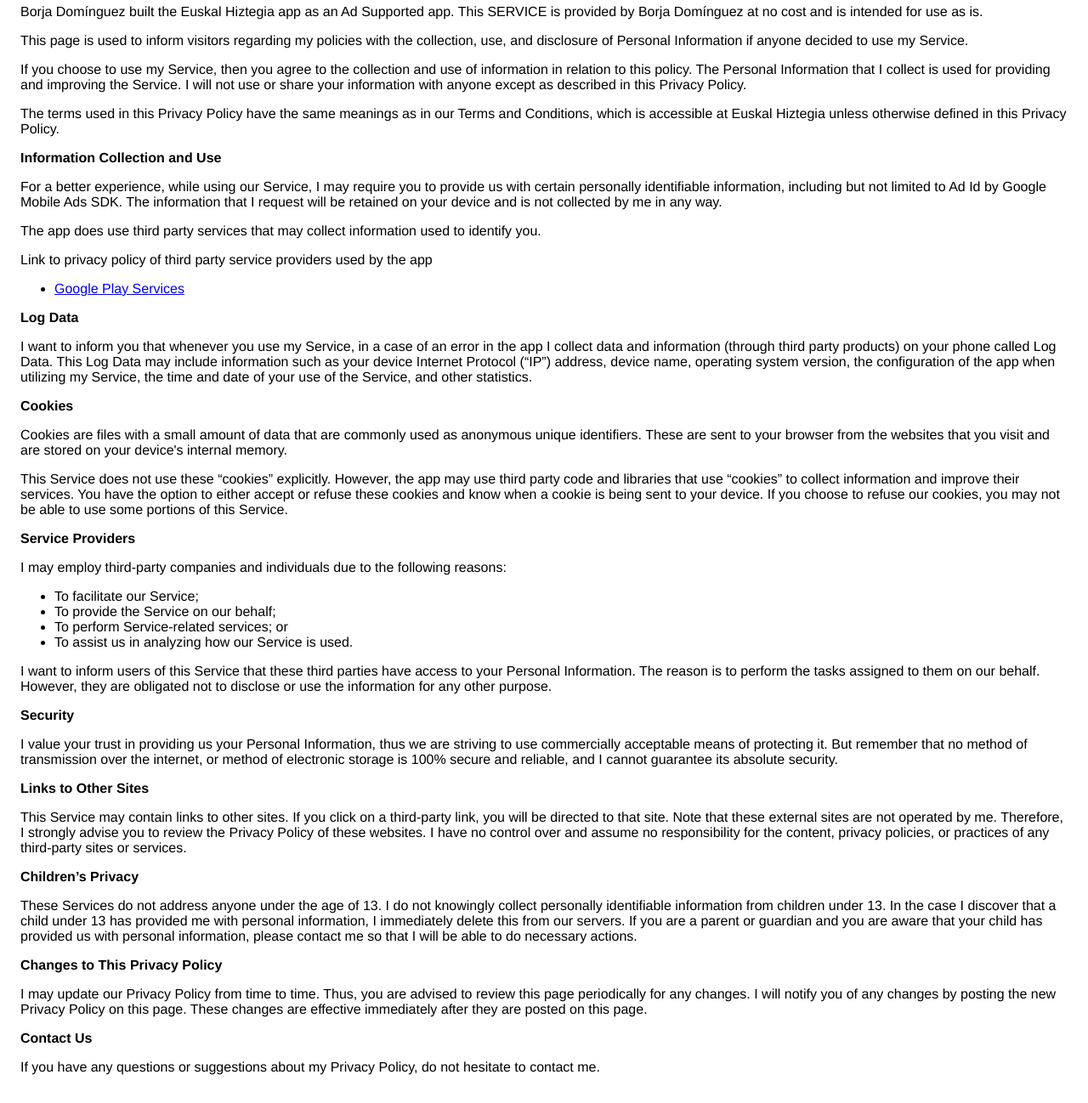
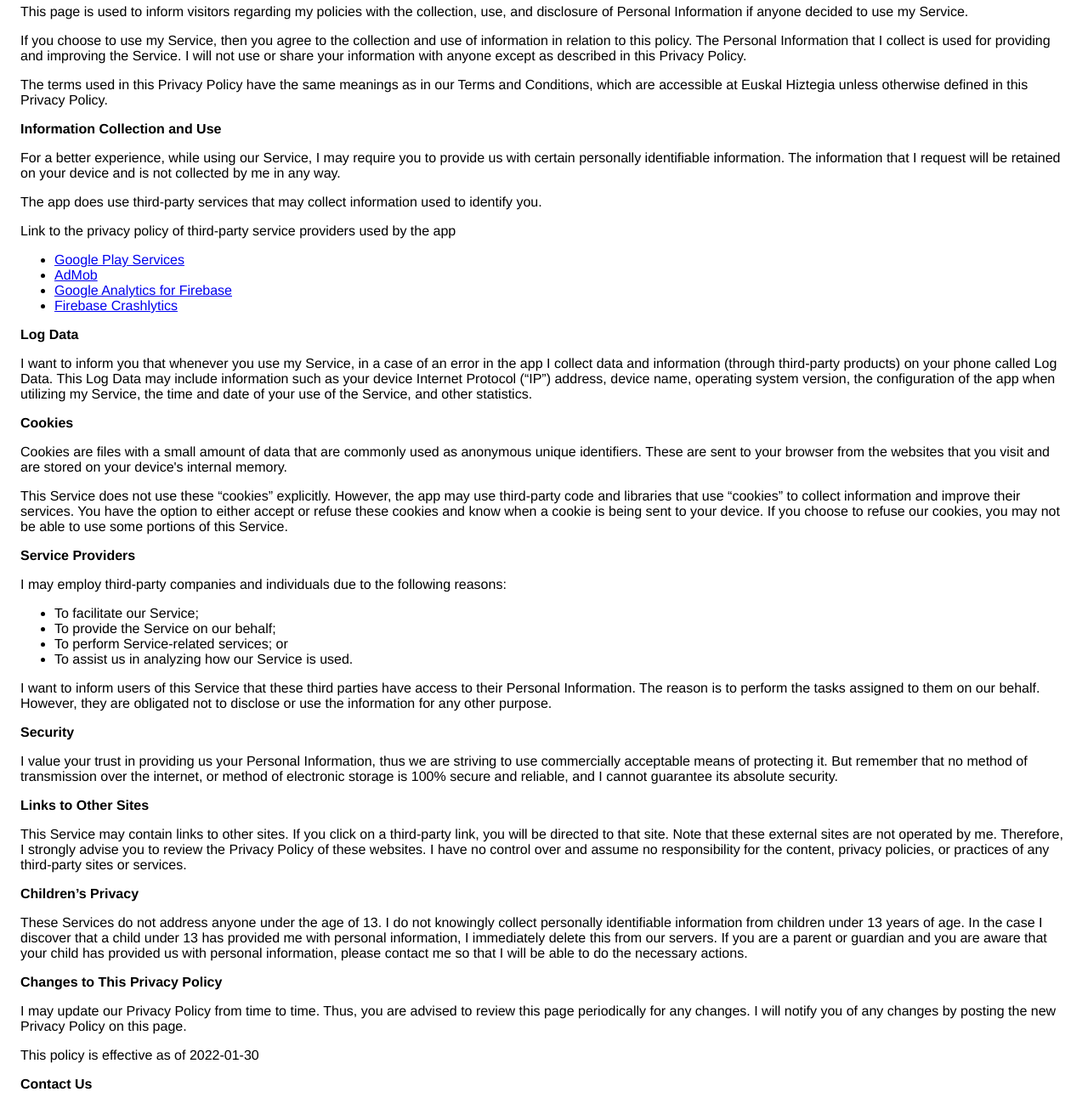
Before and after one commit to bdovaz/euskalhiztegiaprivacypolicy, a plain HTML site: page index.html in a window 1280 px wide. Shown: the part 87-1385 px from the top of the page at 85% size. Drawn offline with Linux system fonts and the light colour scheme.

Commit message:
Update index.html

```diff
--- a/index.html
+++ b/index.html
@@ -1,114 +1,109 @@
 <!DOCTYPE html>
     <html>
     <head>
-		<meta charset="utf-8">
-			<meta name="viewport" content="width=device-width">
+      <meta charset='utf-8'>
+      <meta name='viewport' content='width=device-width'>
       <title>Privacy Policy</title>
-				<style>body{font-family: "Helvetica Neue", Helvetica, Arial, sans-serif; padding:1em;}</style>
+      <style> body { font-family: 'Helvetica Neue', Helvetica, Arial, sans-serif; padding:1em; } </style>
     </head>
     <body>
-				<h2>Privacy Policy</h2>
-				<p> Borja Domínguez built the Euskal Hiztegia app as an Ad Supported app. This SERVICE is provided by Borja Domínguez at no cost and is intended for use as is.
-				</p>
-				<p>This page is used to inform visitors regarding my policies with the collection, use, and
-                    disclosure of Personal Information if anyone decided to use my Service.
-				</p>
-				<p>If you choose to use my Service, then you agree to the collection and use of information in relation
-                    to this policy. The Personal Information that I collect is used for providing and improving the
-                    Service. I will not use or share your information with anyone except as described
-                    in this Privacy Policy.
-				</p>
-				<p>The terms used in this Privacy Policy have the same meanings as in our Terms and Conditions, which is accessible
-                    at Euskal Hiztegia unless otherwise defined in this Privacy Policy.
-				</p>
-				<p>
-					<strong>Information Collection and Use</strong>
-				</p>
-				<p>For a better experience, while using our Service, I may require you to provide us with certain
-                    personally identifiable information, including but not limited to Ad Id by Google Mobile Ads SDK. The information that I request will be retained on your device and is not collected by me in any way.
-				</p>
-				<p>The app does use third party services that may collect information used to identify you.</p>
-				<div>
-					<p>Link to privacy policy of third party service providers used by the app</p>
-					<ul>
-						<li>
-							<a href="https://www.google.com/policies/privacy/" target="_blank">Google Play Services</a>
-						</li>
-					</ul>
-				</div>
-				<p>
-					<strong>Log Data</strong>
-				</p>
-				<p> I want to inform you that whenever you use my Service, in a case of an
-                    error in the app I collect data and information (through third party products) on your phone
-                    called Log Data. This Log Data may include information such as your device Internet Protocol (“IP”) address,
-                    device name, operating system version, the configuration of the app when utilizing my Service,
-                    the time and date of your use of the Service, and other statistics.
-				</p>
-				<p>
-					<strong>Cookies</strong>
-				</p>
-				<p>Cookies are files with a small amount of data that are commonly used as anonymous unique identifiers. These
-                    are sent to your browser from the websites that you visit and are stored on your device's internal memory.
-				</p>
-				<p>This Service does not use these “cookies” explicitly. However, the app may use third party code and libraries
-                    that use “cookies” to collect information and improve their services. You have the option to either
-                    accept or refuse these cookies and know when a cookie is being sent to your device. If you choose to
-                    refuse our cookies, you may not be able to use some portions of this Service.
-				</p>
-				<p>
-					<strong>Service Providers</strong>
-				</p>
-				<p> I may employ third-party companies and individuals due to the following reasons:</p>
-				<ul>
-					<li>To facilitate our Service;</li>
-					<li>To provide the Service on our behalf;</li>
-					<li>To perform Service-related services; or</li>
-					<li>To assist us in analyzing how our Service is used.</li>
-				</ul>
-				<p> I want to inform users of this Service that these third parties have access to your
-                    Personal Information. The reason is to perform the tasks assigned to them on our behalf. However, they
-                    are obligated not to disclose or use the information for any other purpose.
-				</p>
-				<p>
-					<strong>Security</strong>
-				</p>
-				<p> I value your trust in providing us your Personal Information, thus we are striving
-                    to use commercially acceptable means of protecting it. But remember that no method of transmission over
-                    the internet, or method of electronic storage is 100% secure and reliable, and I cannot guarantee
-                    its absolute security.
-				</p>
-				<p>
-					<strong>Links to Other Sites</strong>
-				</p>
-				<p>This Service may contain links to other sites. If you click on a third-party link, you will be directed
-                    to that site. Note that these external sites are not operated by me. Therefore, I strongly
-                    advise you to review the Privacy Policy of these websites. I have no control over
-                    and assume no responsibility for the content, privacy policies, or practices of any third-party sites
-                    or services.
-				</p>
-				<p>
-					<strong>Children’s Privacy</strong>
-				</p>
-				<p>These Services do not address anyone under the age of 13. I do not knowingly collect
-                    personally identifiable information from children under 13. In the case I discover that a child
-                    under 13 has provided me with personal information, I immediately delete this from
-                    our servers. If you are a parent or guardian and you are aware that your child has provided us with personal
-                    information, please contact me so that I will be able to do necessary actions.
-				</p>
-				<p>
-					<strong>Changes to This Privacy Policy</strong>
-				</p>
-				<p> I may update our Privacy Policy from time to time. Thus, you are advised to review
-                    this page periodically for any changes. I will notify you of any changes by posting
-                    the new Privacy Policy on this page. These changes are effective immediately after they are posted on
+    <strong>Privacy Policy</strong> <p>
+                  Borja Domínguez built the Euskal Hiztegia app as
+                  an Ad Supported app. This SERVICE is provided by
+                  Borja Domínguez at no cost and is intended for use as
+                  is.
+                </p> <p>
+                  This page is used to inform visitors regarding my
+                  policies with the collection, use, and disclosure of Personal
+                  Information if anyone decided to use my Service.
+                </p> <p>
+                  If you choose to use my Service, then you agree to
+                  the collection and use of information in relation to this
+                  policy. The Personal Information that I collect is
+                  used for providing and improving the Service. I will not use or share your information with
+                  anyone except as described in this Privacy Policy.
+                </p> <p>
+                  The terms used in this Privacy Policy have the same meanings
+                  as in our Terms and Conditions, which are accessible at
+                  Euskal Hiztegia unless otherwise defined in this Privacy Policy.
+                </p> <p><strong>Information Collection and Use</strong></p> <p>
+                  For a better experience, while using our Service, I
+                  may require you to provide us with certain personally
+                  identifiable information. The information that
+                  I request will be retained on your device and is not collected by me in any way.
+                </p> <div><p>
+                    The app does use third-party services that may collect
+                    information used to identify you.
+                  </p> <p>
+                    Link to the privacy policy of third-party service providers used
+                    by the app
+                  </p> <ul><li><a href="https://www.google.com/policies/privacy/" target="_blank" rel="noopener noreferrer">Google Play Services</a></li><li><a href="https://support.google.com/admob/answer/6128543?hl=en" target="_blank" rel="noopener noreferrer">AdMob</a></li><li><a href="https://firebase.google.com/policies/analytics" target="_blank" rel="noopener noreferrer">Google Analytics for Firebase</a></li><li><a href="https://firebase.google.com/support/privacy/" target="_blank" rel="noopener noreferrer">Firebase Crashlytics</a></li><!----><!----><!----><!----><!----><!----><!----><!----><!----><!----><!----><!----><!----><!----><!----><!----><!----><!----><!----><!----><!----><!----><!----><!----></ul></div> <p><strong>Log Data</strong></p> <p>
+                  I want to inform you that whenever you
+                  use my Service, in a case of an error in the app
+                  I collect data and information (through third-party
+                  products) on your phone called Log Data. This Log Data may
+                  include information such as your device Internet Protocol
+                  (“IP”) address, device name, operating system version, the
+                  configuration of the app when utilizing my Service,
+                  the time and date of your use of the Service, and other
+                  statistics.
+                </p> <p><strong>Cookies</strong></p> <p>
+                  Cookies are files with a small amount of data that are
+                  commonly used as anonymous unique identifiers. These are sent
+                  to your browser from the websites that you visit and are
+                  stored on your device's internal memory.
+                </p> <p>
+                  This Service does not use these “cookies” explicitly. However,
+                  the app may use third-party code and libraries that use
+                  “cookies” to collect information and improve their services.
+                  You have the option to either accept or refuse these cookies
+                  and know when a cookie is being sent to your device. If you
+                  choose to refuse our cookies, you may not be able to use some
+                  portions of this Service.
+                </p> <p><strong>Service Providers</strong></p> <p>
+                  I may employ third-party companies and
+                  individuals due to the following reasons:
+                </p> <ul><li>To facilitate our Service;</li> <li>To provide the Service on our behalf;</li> <li>To perform Service-related services; or</li> <li>To assist us in analyzing how our Service is used.</li></ul> <p>
+                  I want to inform users of this Service
+                  that these third parties have access to their Personal
+                  Information. The reason is to perform the tasks assigned to
+                  them on our behalf. However, they are obligated not to
+                  disclose or use the information for any other purpose.
+                </p> <p><strong>Security</strong></p> <p>
+                  I value your trust in providing us your
+                  Personal Information, thus we are striving to use commercially
+                  acceptable means of protecting it. But remember that no method
+                  of transmission over the internet, or method of electronic
+                  storage is 100% secure and reliable, and I cannot
+                  guarantee its absolute security.
+                </p> <p><strong>Links to Other Sites</strong></p> <p>
+                  This Service may contain links to other sites. If you click on
+                  a third-party link, you will be directed to that site. Note
+                  that these external sites are not operated by me.
+                  Therefore, I strongly advise you to review the
+                  Privacy Policy of these websites. I have
+                  no control over and assume no responsibility for the content,
+                  privacy policies, or practices of any third-party sites or
+                  services.
+                </p> <p><strong>Children’s Privacy</strong></p> <div><p>
+                    These Services do not address anyone under the age of 13.
+                    I do not knowingly collect personally
+                    identifiable information from children under 13 years of age. In the case
+                    I discover that a child under 13 has provided
+                    me with personal information, I immediately
+                    delete this from our servers. If you are a parent or guardian
+                    and you are aware that your child has provided us with
+                    personal information, please contact me so that
+                    I will be able to do the necessary actions.
+                  </p></div> <!----> <p><strong>Changes to This Privacy Policy</strong></p> <p>
+                  I may update our Privacy Policy from
+                  time to time. Thus, you are advised to review this page
+                  periodically for any changes. I will
+                  notify you of any changes by posting the new Privacy Policy on
                   this page.
-				</p>
-				<p>
-					<strong>Contact Us</strong>
-				</p>
-				<p>If you have any questions or suggestions about my Privacy Policy, do not hesitate to contact
-                    me.
+                </p> <p>This policy is effective as of 2022-01-30</p> <p><strong>Contact Us</strong></p> <p>
+                  If you have any questions or suggestions about my
+                  Privacy Policy, do not hesitate to contact me at euskalhiztegia@gmail.com.
                 </p>
     </body>
     </html>
```
Lines whose indentation alone changed are shown as unchanged.
